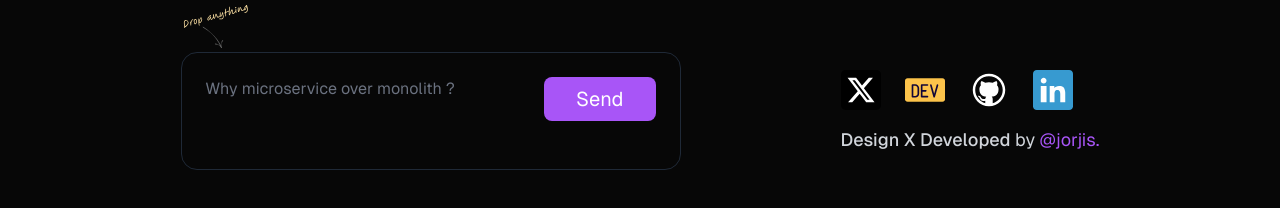
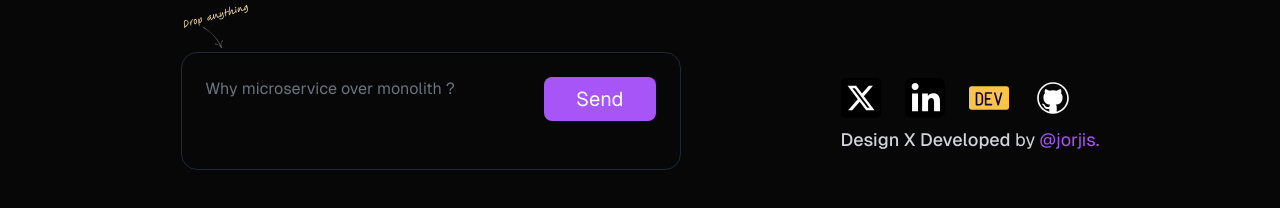
Before and after one commit to jorjishasan/portfolio, a Next.js app: page / in a window 1280 px wide. Shown: the part 4942-5150 px from the top of the page. Built offline with nearby package versions, Linux system fonts and the light colour scheme; no server answers.

Commit message:
feat: update social links in FooterRight with new icons and improved layout

```diff
--- a/src/components/ui/footer/FooterRight.js
+++ b/src/components/ui/footer/FooterRight.js
@@ -3,21 +3,22 @@ import { profileLinks } from "@/utils/constants";
 import Link from "next/link";
 import Image from "next/image";
 import Tooltip from "@/components/ui/Tooltip";
-import githubIcon from "@icon/github.svg";
+import gitthubIcon from "@icon/github_light.svg";
+import linkedinIcon from "@icon/linkedin_light.svg";
 const FooterRight = () => {
   const selectedLinks = {
     twitter: profileLinks.social_links.twitter,
+    linkedin: { ...profileLinks.social_links.linkedin, icon: linkedinIcon },
     devdotto: profileLinks.social_links.devdotto,
     github: {
       ...profileLinks.coding_profiles.github,
-      icon: githubIcon, // update with new icon
+      icon: gitthubIcon, // update with new icon
     },
-    linkedin: profileLinks.social_links.linkedin,
   };
 
   return (
-    <div className="flex flex-col gap-4 pb-4 lg:place-self-end">
-      <span className="flex items-center justify-center gap-4 md:gap-6 lg:gap-6 lg:place-self-start">
+    <div className="flex flex-col gap-2 lg:place-self-end lg:pb-4">
+      <span className="flex items-center justify-center gap-4 md:gap-6 lg:justify-between lg:place-self-start">
         {Object.values(selectedLinks).map((link) => (
           <Tooltip key={link.name} content={link.name}>
             <Link
```
